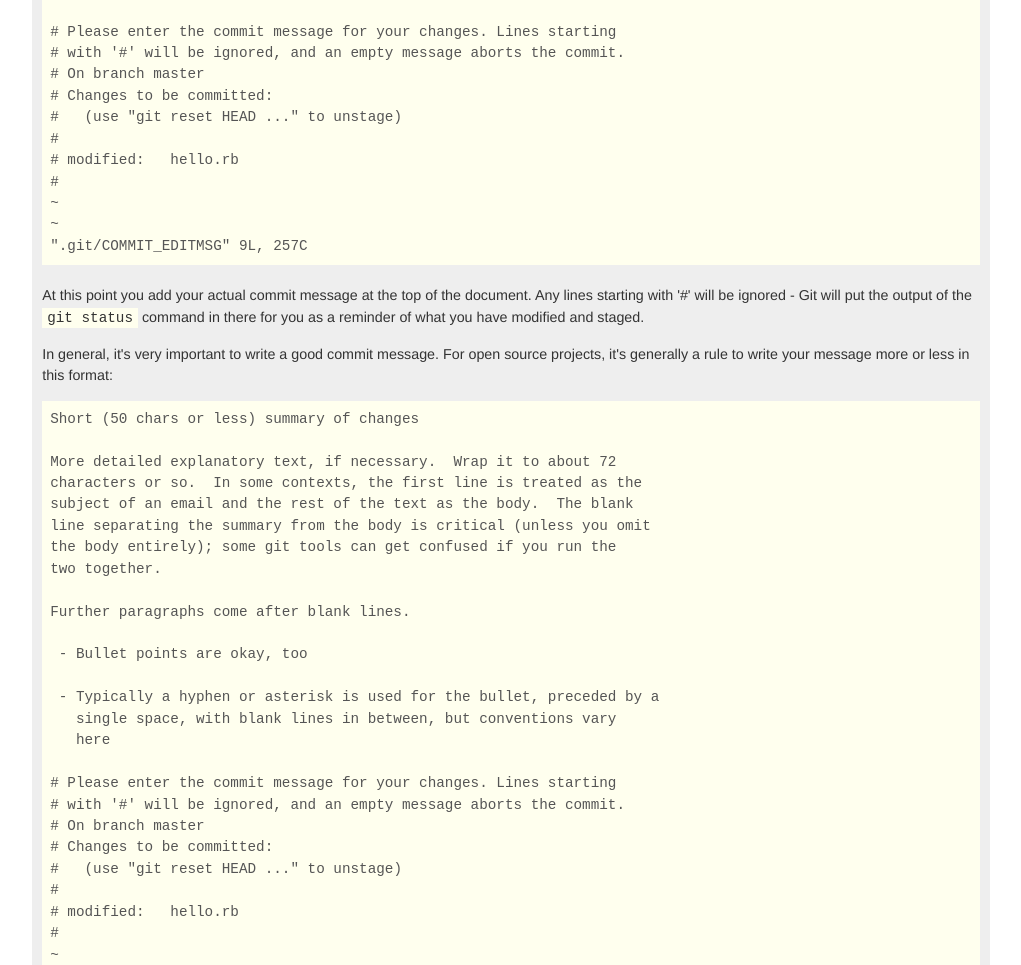
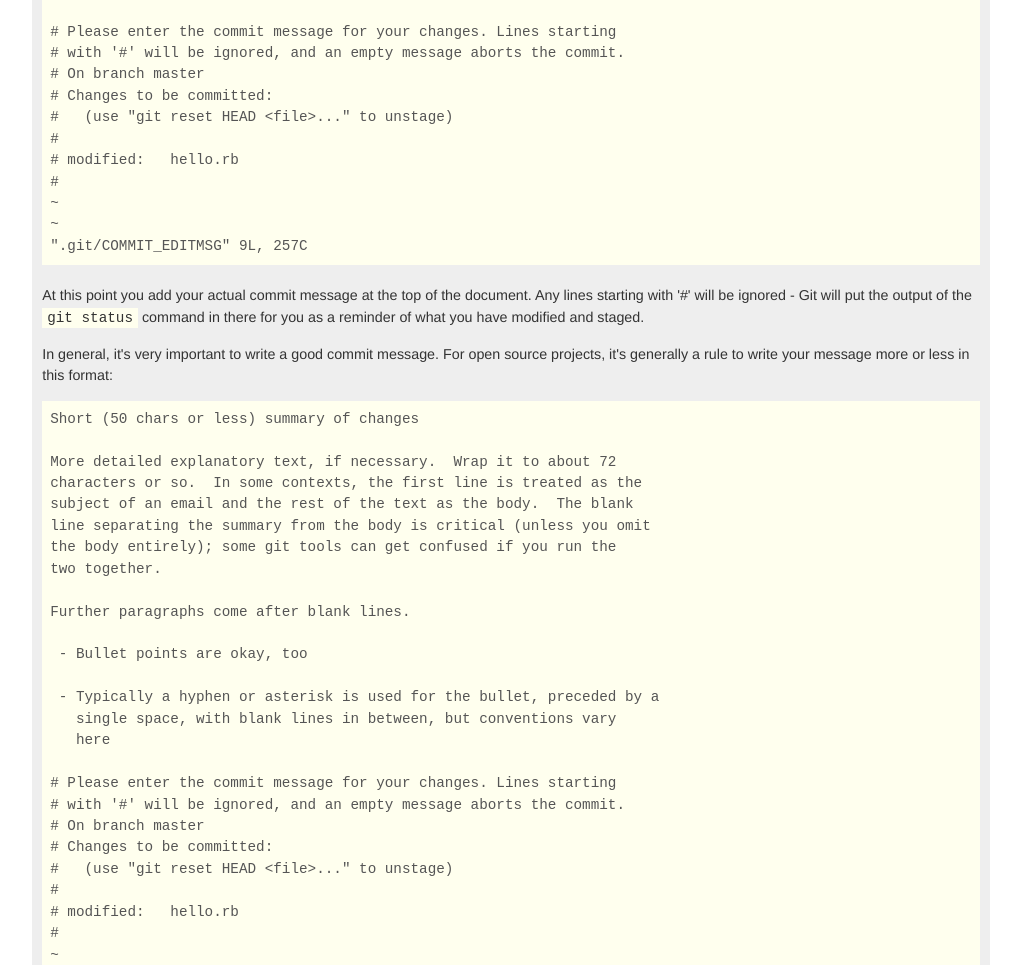
Before and after one commit to git/git-reference, a Jekyll site: the page built from basic/index.html, in a window 1280 px wide and 1400 px high, scrolled down 5857 px. Shown: the part 236-1201 px from the top of the window, without its empty margins (227-1248 px from the left). Built offline with Jekyll 4.4.1, drawn with Linux system fonts in a browser that asks for light colours; nearby versions of some CDN libraries; library files that are not in the unit come from our copies; some of the changed text lies outside the part shown.

```diff
--- a/basic/index.html
+++ b/basic/index.html
@@ -162,14 +162,14 @@ layout: reference
 # Initial commit
 #
 # Changes to be committed:
-#   (use "git rm --cached <file>..." to unstage)
+#   (use "git rm --cached &lt;file>..." to unstage)
 #
 # <span class="green">new file:   README</span>
 # <span class="green">new file:   hello.rb</span>
 #
 # Changed but not updated:
-#   (use "git add <file>..." to update what will be committed)
-#   (use "git checkout -- <file>..." to discard changes in working directory)
+#   (use "git add &lt;file>..." to update what will be committed)
+#   (use "git checkout -- &lt;file>..." to discard changes in working directory)
 #
 # <span class="red">modified:   README</span>
 #
@@ -474,7 +474,7 @@ nothing to commit (working directory clean)
 # with '#' will be ignored, and an empty message aborts the commit.
 # On branch master
 # Changes to be committed:
-#   (use "git reset HEAD <file>..." to unstage)
+#   (use "git reset HEAD &lt;file>..." to unstage)
 #
 # modified:   hello.rb
 #
@@ -514,7 +514,7 @@ Further paragraphs come after blank lines.
 # with '#' will be ignored, and an empty message aborts the commit.
 # On branch master
 # Changes to be committed:
-#   (use "git reset HEAD <file>..." to unstage)
+#   (use "git reset HEAD &lt;file>..." to unstage)
 #
 # modified:   hello.rb
 #
@@ -558,8 +558,8 @@ Further paragraphs come after blank lines.
 <b>$ git commit -m 'changes to hello file'</b>
 # On branch master
 # Changed but not updated:
-#   (use "git add <file>..." to update what will be committed)
-#   (use "git checkout -- <file>..." to discard changes in working directory)
+#   (use "git add &lt;file>..." to update what will be committed)
+#   (use "git checkout -- &lt;file>..." to discard changes in working directory)
 #
 # modified:   hello.rb
 #
@@ -680,7 +680,7 @@ M hello.rb
 <b>$ git status</b>
 # On branch master
 # Changes to be committed:
-#   <span class="hl">(use "git reset HEAD <file>..." to unstage)</span>
+#   <span class="hl">(use "git reset HEAD &lt;file>..." to unstage)</span>
 #
 #   <span class="green">modified:   README</span>
 #   <span class="green">modified:   hello.rb</span>
@@ -735,13 +735,13 @@ nothing to commit (working directory clean)
 <b>$ git status</b>
 # On branch master
 # Changes to be committed:
-#   (use "git reset HEAD <file>..." to unstage)
+#   (use "git reset HEAD &lt;file>..." to unstage)
 #
 # <span class="green">modified:   README</span>
 #
 # Changes not staged for commit:
-#   (use "git add <file>..." to update what will be committed)
-#   (use "git checkout -- <file>..." to discard changes in working directory)
+#   (use "git add &lt;file>..." to update what will be committed)
+#   (use "git checkout -- &lt;file>..." to discard changes in working directory)
 #
 # <span class="red">modified:   README</span>
 #
```
Also changed, not shown: inspect/index.html (+6 -6 lines), zh/basic/index.html (+8 -8 lines), zh/inspect/index.html (+6 -6 lines).
